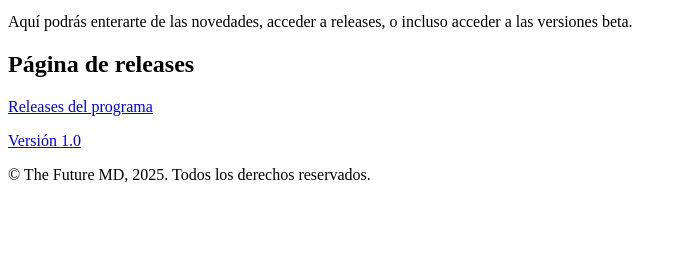
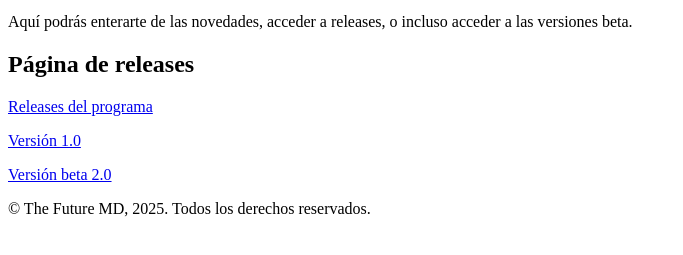
Before and after one commit to thefuture-md/ilodmi_windows, a plain HTML site: page index.html in a window 1280 px wide. Shown: the part 135-390 px from the top of the page, without its empty margins (0-683 px from the left). Drawn offline with Linux system fonts and the light colour scheme.

Commit message:
Actualización del index.html generado con mi software HTML creator

```diff
--- a/index.html
+++ b/index.html
@@ -12,6 +12,7 @@
   <h2>Página de releases</h2>
   <p><a href="https://github.com/thefuture-md/ilodmi/releases/">Releases del programa</a></p>
   <p><a href="https://github.com/thefuture-md/ilodmi/releases/tag/1.0">Versión 1.0</a></p>
+  <p><a href="https://github.com/thefuture-md/ilodmi/releases/tag/2.0">Versión beta 2.0</a></p>
 
   <footer>
     <p>&copy; The Future MD, 2025. Todos los derechos reservados.</p>
```
